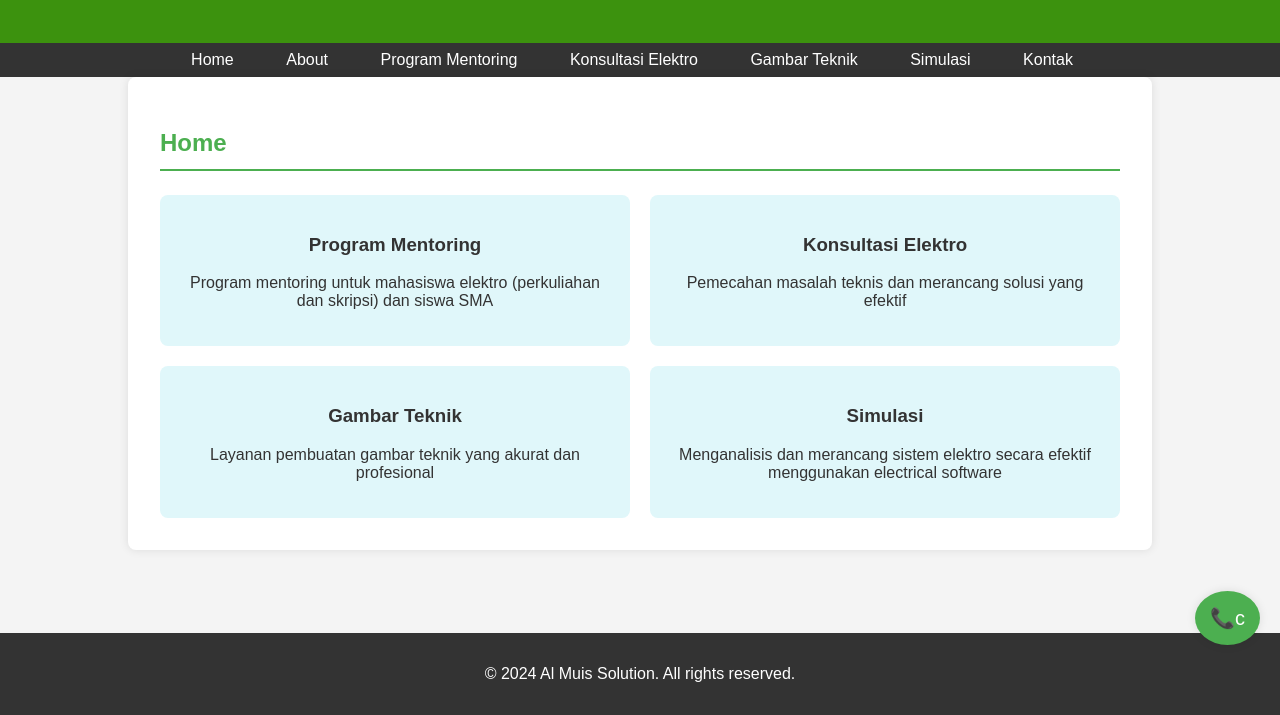
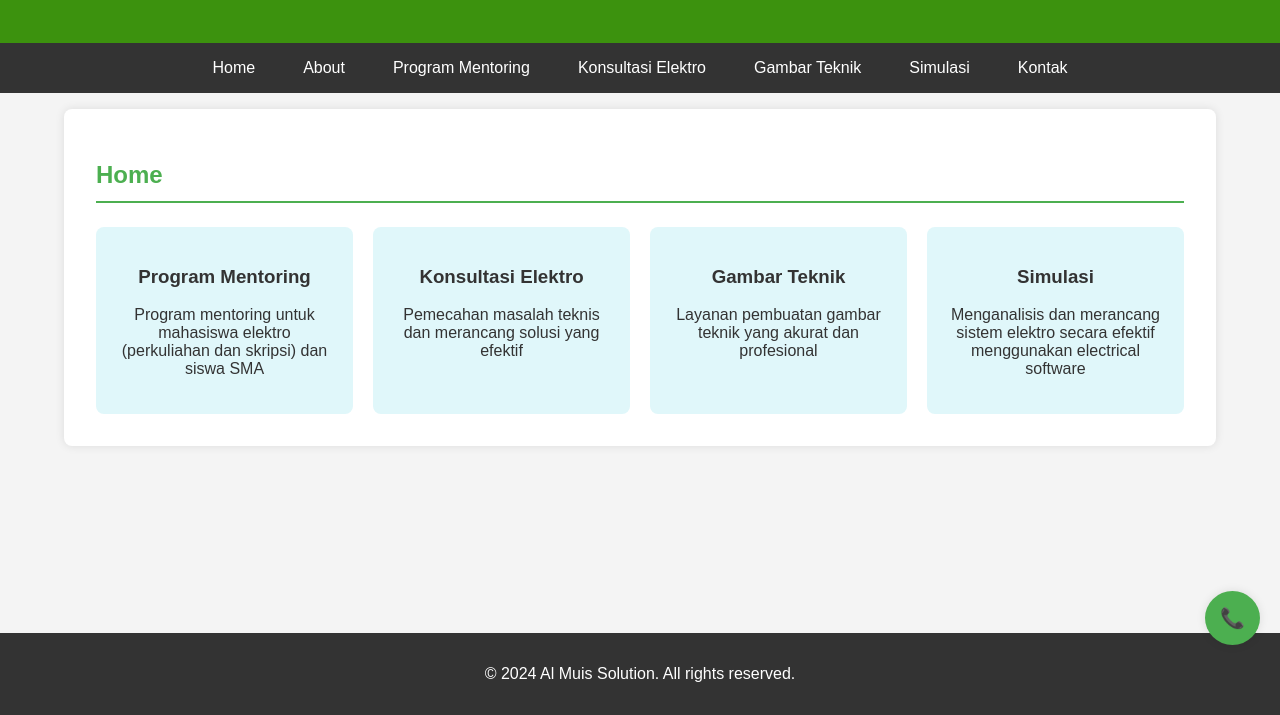
Before and after one commit to sobrikhausan/al_muis_solution, a plain HTML site: page index.html in a window 1280 px wide. Shown: the part 85-800 px from the top of the page. Drawn offline with Linux system fonts and the light colour scheme.

Commit message:
Add files via upload

```diff
--- a/index.html
+++ b/index.html
@@ -27,16 +27,19 @@
             text-align: center;
             background-color: #333;
             margin: 0;
+            display: flex;
+            justify-content: center;
+            flex-wrap: wrap;
         }
         nav ul li {
-            display: inline;
-            margin-right: 1em;
+            margin: 0.5em;
         }
         nav ul li a {
             color: white;
             text-decoration: none;
             padding: 0.5em 1em;
             display: inline-block;
+            border-radius: 4px;
         }
         nav ul li a:hover {
             background-color: #ddd;
@@ -44,9 +47,11 @@
             transition: background-color 0.3s;
         }
         .container {
-            width: 80%;
+            width: 90%;
+            max-width: 1200px;
             margin: auto;
             flex: 1;
+            padding: 1em;
         }
         section {
             padding: 2em;
@@ -63,7 +68,7 @@
         }
         .home-grid, .service-grid {
             display: grid;
-            grid-template-columns: 1fr 1fr;
+            grid-template-columns: repeat(auto-fit, minmax(250px, 1fr));
             grid-gap: 20px;
         }
         .home-item, .service-item {
@@ -71,6 +76,7 @@
             padding: 20px;
             border-radius: 8px;
             text-align: center;
+            transition: background-color 0.3s;
         }
         .home-item:hover, .service-item:hover {
             background-color: #b2ebf2;
@@ -103,6 +109,7 @@
             border-radius: 4px;
             border: 1px solid #ddd;
             margin-bottom: 1em;
+            width: 100%;
         }
         form button {
             padding: 0.7em;
@@ -121,26 +128,7 @@
             color: white;
             text-align: center;
             padding: 1em 0;
-            position: fixed;
-            left: 0;
-            bottom: 0;
-            width: 100%;
-            z-index: 1000;
-        }
-        @media (max-width: 768px) {
-            .container {
-                width: 100%;
-                padding: 0 1em;
-            }
-            .home-grid, .service-grid {
-                grid-template-columns: 1fr;
-            }
-        }
-        .section-content {
-            display: none;
-        }
-        .section-content.active {
-            display: block;
+            margin-top: auto;
         }
         .contact-icon {
             position: fixed;
@@ -154,6 +142,21 @@
             box-shadow: 0 0 10px rgba(0, 0, 0, 0.1);
             font-size: 20px;
             z-index: 1001;
+        }
+        @media (max-width: 768px) {
+            nav ul li {
+                margin: 0.2em;
+            }
+            .container {
+                width: 100%;
+                padding: 0 1em;
+            }
+        }
+        .section-content {
+            display: none;
+        }
+        .section-content.active {
+            display: block;
         }
     </style>
 </head>
@@ -324,7 +327,7 @@
         <p>&copy; 2024 Al Muis Solution. All rights reserved.</p>
     </footer>
     <div class="contact-icon">
-        📞c
+        📞
     </div>
     <script>
         function showSection(sectionId) {
```
